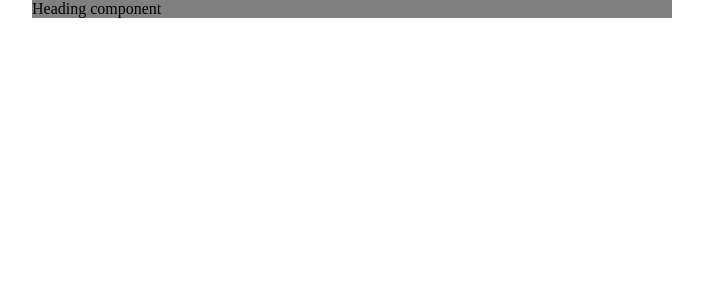
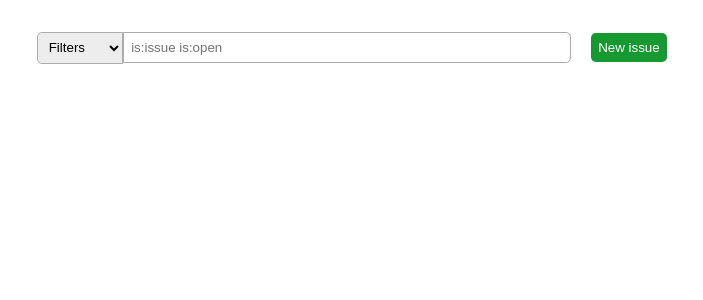
Before and after one commit to Roninanu777/issue_page, a React (Create React App) app in the folder client/: page / in a window 1280 px wide. Shown: the top 300 px of the page, without its empty margins (288-991 px from the left). Built offline with nearby package versions, Linux system fonts and the light colour scheme.

Commit message:
done designing

```diff
--- a/client/src/components/Heading.js
+++ b/client/src/components/Heading.js
@@ -1,11 +1,56 @@
 import React from "react";
 import styled from "styled-components";
 
+//-----------------------------------------------------------
+
 const Container = styled.div`
     width: 100%;
-    background-color: grey;
+    margin-top: 5%;
+    display: flex;
+    align-items: center;
+    justify-content: center;
 `;
 
+const Select = styled.select`
+    padding: 1%;
+    outline: none;
+    border: 1px solid #ababab;
+    border-radius: 5px 0 0 5px;
+    background-color: #ededed;
+`;
+
+const Input = styled.input`
+    padding: 1.1%;
+    width: 70%;
+    border: 1px solid #ababab;
+    outline: none;
+    border-radius: 0 5px 5px 0;
+`;
+
+const Button = styled.button`
+    margin-left: 20px;
+    padding: 1.1%;
+    border: none;
+    border-radius: 5px;
+    color: white;
+    background-color: #159930;
+`;
+
+//-----------------------------------------------------------
+
 export default function Heading() {
-    return <Container>Heading component</Container>;
+    return (
+        <Container>
+            <Select name="Filters">
+                <option selected hidden>
+                    Filters
+                </option>
+                <option>Show all</option>
+                <option>Open</option>
+                <option>Closed</option>
+            </Select>
+            <Input type="text" placeholder="is:issue is:open" />
+            <Button type="submit">New issue</Button>
+        </Container>
+    );
 }
```
